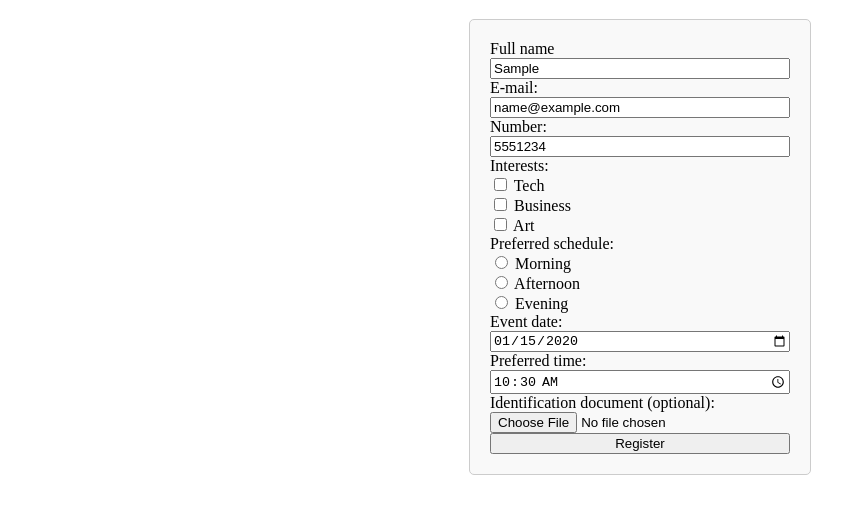
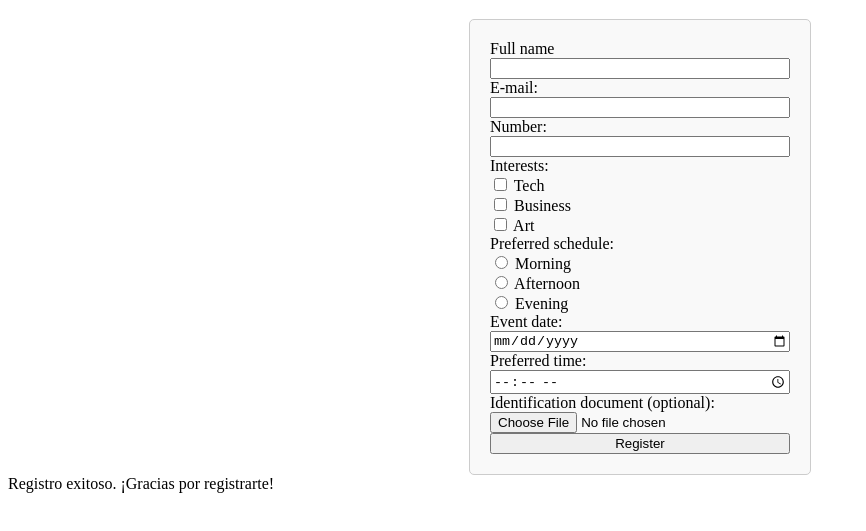
Before and after one commit to JonyR3G0/Front-end-m05, a plain HTML site: page 04-Form-validation/project/index.html in a window 1280 px wide. Both pictures are taken after typing "Sample", "name@example.com", "5551234", "2020-01-15", "10:30" into the empty fields and a click on the button "Register". Shown: the part 61-592 px from the top of the page, without its empty margins (0-866 px from the left). Drawn offline with Linux system fonts and the light colour scheme.

Commit message:
feat: ✨ update form structure and validation logic for improved user experience

```diff
--- a/04-Form-validation/project/app.js
+++ b/04-Form-validation/project/app.js
@@ -1,25 +1,64 @@
-document
-  .getElementById("registroEvento")
-  .addEventListener("submit", function (event) {
-    event.preventDefault(); // Evita el envío automático del formulario
+// Form Validation Script
+// Integrating SRP DRY, and early exit principles
 
-    // Variables
-    const nombre = document.getElementById("nombre").value;
-    const correo = document.getElementById("correo").value;
-    const telefono = document.getElementById("telefono").value;
-    const intereses = document.querySelectorAll(
-      'input[name="intereses"]:checked'
-    );
-    const horario = document.querySelector('input[name="horario"]:checked');
-    const fecha = document.getElementById("fecha").value;
-    const hora = document.getElementById("hora").value;
+document.addEventListener("DOMContentLoaded", () => {
+  // Capture form elements from the DOM
+  const form = document.getElementById("register");
+  const buttonSubmit = document.getElementById("registerButton");
+  const emailValue = document.getElementById("email").value;
+  const phoneNumberValue = document.getElementById("phoneNumber").value;
+  const interestsCheckBoxes = document.querySelectorAll(
+    'input[name="interests"]:checked'
+  );
+  const timeCheckRadios = document.querySelector(
+    'input[name="horario"]:checked'
+  );
+  const eventDateValue = document.getElementById("eventDate").value;
+  const preferredTimeValue = document.getElementById("preferredTime").value;
 
-    // Validaciones básicas
-    if (!nombre || !correo || !telefono || intereses.length === 0 || !horario) {
-      alert("Por favor, completa todos los campos obligatorios.");
-      return;
+  function formValidation(event) {
+      event.preventDefault();
+      alertMessage("Registro exitoso. ¡Gracias por registrarte!");
+      resetForm();
+      return true;
     }
 
-    // Si todo está bien
-    alert("Registro exitoso. ¡Gracias por registrarte!");
-  });
+const formChangeActualization = (event) => {
+        // TODO Validate form fields
+    const nameValue = document.getElementById("name").value;
+    console.log(!nameValue);
+    if(nameValue) { buttonSubmit.dissabled = true;}
+    else {buttonSubmit.disabled = false};
+    console.log(nameValue);
+    // Validaciones básicas
+    // if (!nombre || !correo || !telefono || intereses.length === 0 || !horario) {
+    //   alert("Por favor, completa todos los campos obligatorios.");
+    // }
+    //   return;
+  };
+
+  const alertMessage = (message) => {
+    const alert = document.createElement("div");
+    alert.className = "alert";
+    alert.textContent = message;
+    document.body.appendChild(alert);
+    setTimeout(() => {
+      alert.remove();
+    }, 3000);
+  };
+
+  const emailValidation = (email) => {};
+
+  const nameValidation = (name) => {};
+
+  const resetForm = () => {
+    form.reset();
+  };
+
+  // Attach event listeners
+  // ? I was formValidation() instead of formValidation
+  // ? This is a problem because it invokes the function immediately instead of passing it as a callback
+  // ? The correct way is to pass the function reference without parentheses
+  form.addEventListener("change", formChangeActualization);
+  form.addEventListener("submit", formValidation);
+});
--- a/04-Form-validation/project/index.html
+++ b/04-Form-validation/project/index.html
@@ -10,12 +10,12 @@
   <body>
     <main>
       <h1>Form validation</h1>
-      <form id="registroEvento">
+      <form id="register">
         <label for="name">Full name</label>
         <input type="text" id="name" name="name" />
 
         <label for="Email">E-mail:</label>
-        <input type="text" id="Email" name="Email" />
+        <input type="text" id="email" name="Email" />
 
         <label for="phoneNumber">Number:</label>
         <input type="tel" id="phoneNumber" name="phone_number" />
@@ -55,7 +55,7 @@
         <label for="idFile">Identification document (optional):</label>
         <input type="file" id="idFile" name="id_file" />
 
-        <button type="submit">Register</button>
+        <button id="registerButton" type="submit" >Register</button>
       </form>
     </main>
 
```
